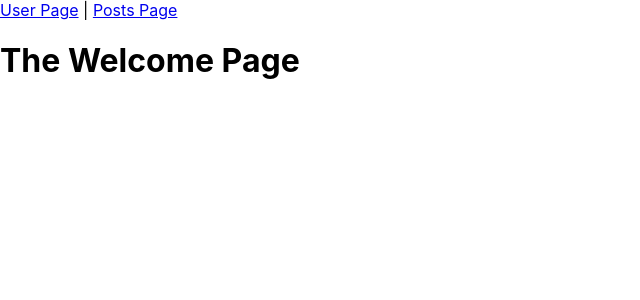
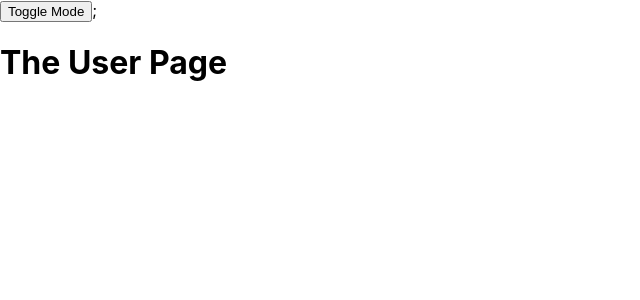
Before and after one commit to footios/Routing, a React (Create React App) app: page / in a window 1280 px wide. Shown: the top 300 px of the page, without its empty margins (0-640 px from the left). Built offline with nearby package versions, Linux system fonts and the light colour scheme.

Commit message:
Lazy loading without browser router.

```diff
--- a/src/App.js
+++ b/src/App.js
@@ -7,55 +7,35 @@ import Welcome from "./containers/Welcome";
 // import Posts from "./containers/Posts";
 const Posts = React.lazy(() => import("./containers/Posts")); // only default exports are supported
 
-// So if you are using the React 16.6 or higher then you have a new way
-// of lazy loading your routes because it adds a new method on the React object.
-// The 'React.lazy' method which you can use
-// to load your data your components asynchronously.
-// Which means only when they are needed.
+class App extends Component {
+  state = { showPosts: false };
 
-// By the way whenever you have a use case
-// whereas some component is loaded at a later point of time
-// for example because you have a check
-// and some condition needs to be met to render a certain component
-// in all such cases you could use React.lazy.
-
-// Now after reloading clear it and now click on the 'Posts Page'
-// and you will see that there it loaded a new file
-// and that is the file holding the code for this component
-// and that is async rendering and async loading in action
-// because this component and its code is only fetched and rendered
-// when we really need it and therefore we avoid loading everything in advance
-// which can of course drastically improve the performance of your application
-// depending on its size.
-
-// See next commit where we don't use a browser router.
-class App extends Component {
+  modeHandler = () => {
+    this.setState(prevState => {
+      return { showPosts: !prevState.showPosts };
+    });
+  };
   render() {
     return (
-      <BrowserRouter>
-        {/* <React.Fragment> does not render a real Dom element
-            and therefore does not distort your dom. */}
       <React.Fragment>
-          <nav>
-            <NavLink to="/user">User Page</NavLink> |&nbsp;
-            <NavLink to="/posts">Posts Page</NavLink>
-          </nav>
-          <Route path="/" component={Welcome} exact />
-          <Route path="/user" component={User} />
-          <Route
-            path="/posts"
-            render={() => (
-              // The fallback prop is in case React postpones the rendering
-              // of this wrap component and shows a fallback in the meantime.
+        <button onClick={this.modeHandler}>Toggle Mode</button>;
+        {this.state.showPosts ? (
           <Suspense fallback={<div>Loading...</div>}>
             <Posts />
           </Suspense>
+        ) : (
+          <User />
         )}
-          />
       </React.Fragment>
-      </BrowserRouter>
     );
   }
 }
+// Note:
+// Of course one thing to keep in mind is that
+// the benefit you will get out of this will be greater if you
+// have larger chunks of data behind your components.
+// If you have very simple components using suspends
+// might actually be overkill and could even slow down
+// your application or be suboptimal.
 
 export default App;
```
Lines whose indentation alone changed are shown as unchanged.
